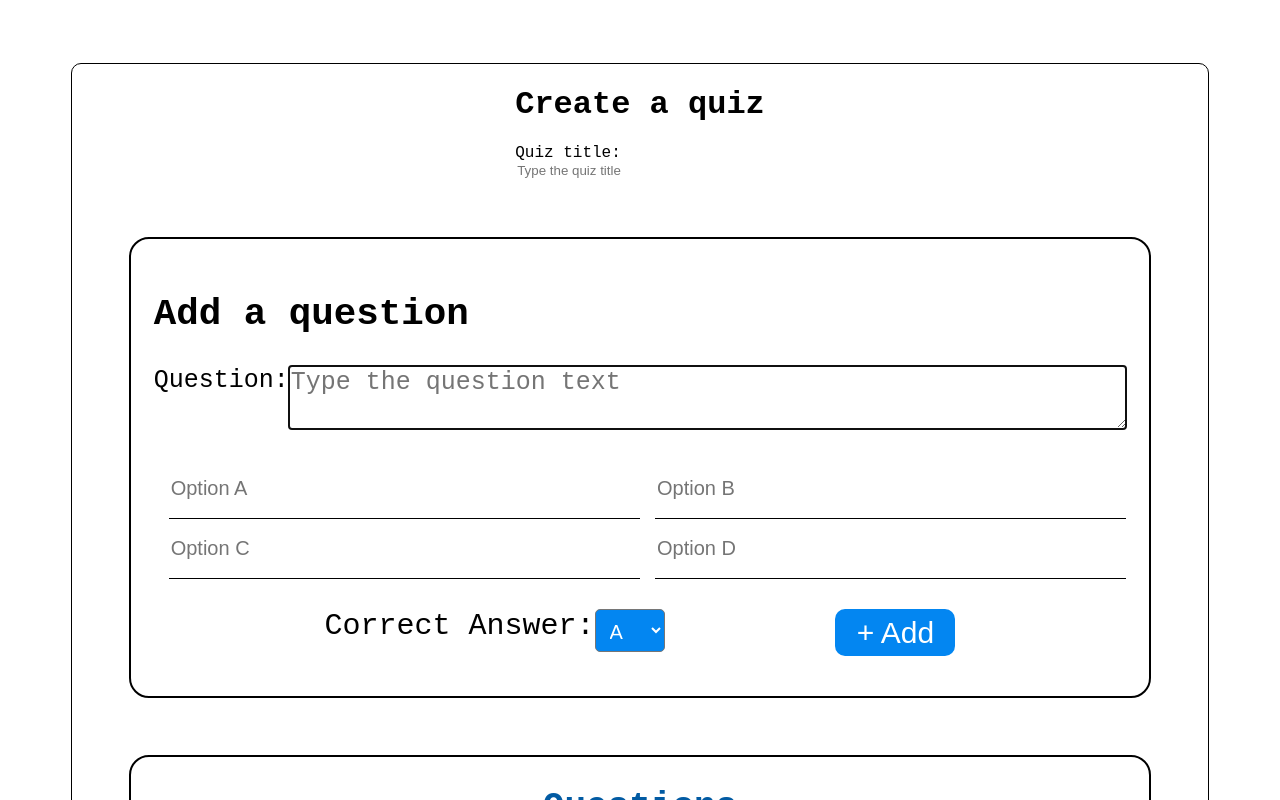
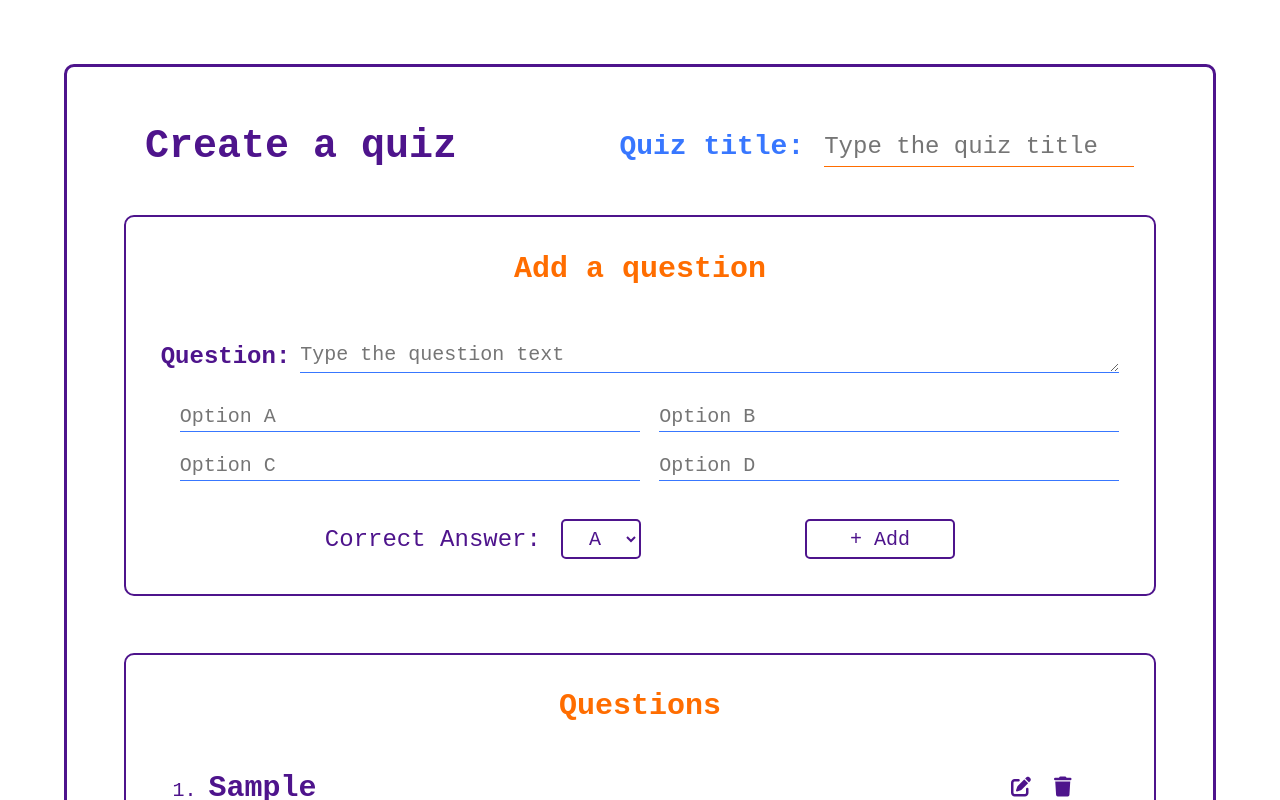
Before and after one commit to muhammadmohie/quizzy, a plain HTML site: page html/create-quiz.html in a window 1280 px wide. Both pictures are taken after typing "Sample", "Sample", "Sample", "Sample", "Sample" into the empty fields and a click on the button "+ Add". Shown: the top 800 px of the page. Drawn offline with Linux system fonts and the light colour scheme.

Commit message:
Update styling

```diff
--- a/styles/create-quiz.css
+++ b/styles/create-quiz.css
@@ -1,217 +1,232 @@
-*{
+* {
     box-sizing: border-box;
+    margin: 0;
+    padding: 0;
+    font-family: monospace, Helvetica, sans-serif;
 }
 
 :root {
-    --brand-color: #000;
-    font-family:monospace, Helvetica, sans-serif;
+    --primary-color: #4e148c;
+    --secondary-color: #ff6d00;
+    --tertiary-color: #18ccae;
+    --blue-color: #3877ff;
+    --red-color: #e8353e;
 }
-
-.container{
+.container {
     display: flex;
     flex-direction: column;
     align-items: center;
     width: 90%;
     margin: 5% auto;
-    border: 1px solid;
+    border: 3px solid var(--primary-color);
     border-radius: 10px;
 
 }
-.question-head{
-    font-size: 30px;
-    margin: 20px 0px;
-    padding: 0;
+.header-title {
+    width: 90%;
+    display: flex;
+    align-items: center;
+    justify-content: space-between;
+    font-weight: bold;
+    display: flex;
+    margin: 5% 5% 4% 5%;
+    color: var(--primary-color);
+    font-size: 24px;
+}
+.container-title {
+    color: var(--primary-color);
+    margin-left: 2%;
+    font-size: 40px;
+    text-align: center;
+}
+.quiz-title {
+    font-size: 28px;
+    color: var(--blue-color);
+    margin-right: 2%;
+    display: flex;
+    align-items: center;
+    width: 50%;
 }
 
-.create{
-    color: rgb(2, 91, 163);
+.quiz-name {
+    font-size: 24px;
+    margin-left: 20px;
+    width: 60%;
+    height: 40px;
+    color: var(--secondary-color);
+    border: none;
+    border-bottom: 1px solid var(--secondary-color);
+    outline: none;
 }
-.quiz{
-    color: rgb(3, 134, 241);
-}
-.legend{
-    align-self: center;
-    font-size: 40px;
-    align-self: center;
-    text-transform: uppercase;
-    margin-bottom: 0;
-    margin-top: 0;
-}
-.quiz-name{
-    display: flex;
-    justify-content: left;
-    flex-direction: row;
-    width:inherit;
-    padding-bottom: 1%;
-    border: none;
-
-}
-.quiz-name p{
-    font-size:25px;
-
-}
-.quiz-name input{
-
-    margin: none;
-    border-bottom: 1px solid;
-    padding-right: none;
-    display: inline-block;
-    width: 25%;
-    margin-top: 15px;
-    height: 60px;
-}
-.form-container{
-    border: 2px solid black;
-    border-radius: 20px;
+.form-container {
+    border: 2px solid var(--primary-color);
+    border-radius: 10px;
     display: flex;
     flex-direction: column;
-    font-size: 25px;
-    padding: 2%;
+    font-size: 20px;
+    padding: 3%;
     width: 90%;
-    margin: 5%;
-
+    margin: 0 5% 5% 5%;
 }
-.form-container input{
-    font-size:20px ;
+.form-title, .title-q {
+    margin-bottom: 3%;
+    color: var(--secondary-color);
+    text-align: center;
+}
+.row-name {
+    margin: 3% 0;
+}
+.row-name {
+    display: flex;
+    align-content: center;
+}
+.question-name {
+    color: var(--primary-color);
+    font-weight: bold;
+    font-size: 24px;
+}
+.question-input {
+    font-size: 20px;
+    height: 30px;
+    color: var(--blue-color);
+    border: none;
+    border-bottom: 1px solid var(--blue-color);
+    width: 90%;
+    outline: none;
+    margin-left: 10px;
+}
+.answers-row1{
+    display: flex;
+    margin-bottom: 2%;
+    height: 30px;
+}
+.answers-row1 input{
+    font-size: 20px;
+    width: 50%;
+    margin-left: 2%;
+    outline: none;
+}
+.answers-row2 {
+    display: flex;
+    margin-bottom: 4%;
+    height: 30px;
+}
+.answers-row2 input{
+    font-size: 20px;
+    width: 50%;
+    margin-left: 2%;
+    outline: none;
+}
+.answer {
+    border: none;
+    color: var(--blue-color);
+    border-bottom: 1px solid var(--blue-color);
 }
 
-.row-name{
+.sel {
     display: flex;
-
+    justify-content: center;
+    align-items: center;
 }
-.question-input{
+.right {
+    color: var(--primary-color);
+    font-size: 24px;
+    margin-right: 20px;
+}
+.select {
     border: none;
-    border-bottom: 1px solid black;
-    width: 90%;
-    font-size: 25px;
+    border-radius: 5px;
+    font-size: 20px;
+    color: var(--primary-color);
+    background-color: #fff;
+    border: 2px solid Var(--primary-color);
+    width: 80px;
+    height: 40px;
+    text-align: center;
+    padding: 0 5px;
+}
+.send {
+    width: 150px;
+    height: 40px;
+    font-size: 20px;
+    color: var(--primary-color);
+    background-color: #fff;
+    border: 2px solid Var(--primary-color);
+    border-radius: 5px;
+}
+.select:hover, .send:hover, .submit-btn:hover {
+    color: #fff;
+    background-color: var(--primary-color);
+}
+.row {
+    display: flex;
+    justify-content:space-evenly;
 }
 
-.answers-row1{
-    font-size: 30px;
+
+.questions-container {
+    width: 90%;
+    font-size: 20px;
+    margin: 0 5% 5% 5%;
+    word-break: break-word;
     display: flex;
-    margin-top: 30px;
-    height: 60px;
-
+    flex-direction: column;
+    padding: 3%;
+    border: 2px solid Var(--primary-color);
+    border-radius: 10px;
 }
-.answers-row1 input{
-    width: 50%;
-    margin-left: 15px;
-}
-.answers-row2{
-    font-size: 30px;
-    display: flex;
-    height: 60px;
-}
-.answers-row2 input{
-    width: 50%;
-    margin-left: 15px;
-}
-.answer{
-    border: none;
-    border-bottom: 1px solid;
-}
-.sel{
-    display: flex;
-    flex-direction: row;
-}
-.row{
-    display: flex;
-    justify-content: space-evenly;
-}
-.right{
-    font-size: 30px;
-
-}
-
-.select{
-    padding: 10px 10px;
-    border-radius: 5px;
-    font-size: 20px;
-    background-color:rgb(3, 134, 241);
-    color: white;
-    width: 70px;
-    height: 45%;
-    margin-top: 30px;
-}
-
-.send{
-    width: 120px;
-    font-size: 30px;
-    margin-top: 30px;
-    border: none;
-    background-color:rgb(3, 134, 241);
-    color: white;
-    border-radius: 10px;
-    height: 50%;
-
-}
-.send:focus{
-    background-color: rgb(2, 91, 163);
-}
-
-footer, .questions-container {
-    margin-left: 5%;
-    margin-right: 5%;
-    word-break: break-word;
-    width: 90%;
-    padding: 0 1%;
-}
-
 footer {
     display: flex;
     justify-content: center;
-    margin-bottom: 5px;
+    margin: 2% 0;
 }
-footer button{
-    margin: 5px;
-    height: 35px;
-    border-radius: 10px;
-    background-color:rgb(3, 134, 241);
-    color: white;
-
+.submit-btn {
+    width: 20%;
+    height: 50px;
+    margin: 0 2%;
+    font-size: 18px;
+    border-radius: 5px;
+    color: var(--primary-color);
+    background-color:#fff;
+    border: 2px solid Var(--primary-color);
+    cursor: pointer;
 }
-footer button:focus{
-    background-color:rgb(2, 91, 163);
-}
-.title-q{
-    text-align: center;
-    color: rgb(2, 91, 163);
-}
-.title-q span{
-    color: rgb(3, 134, 241);
-}
-.questions-container {
-    font-size: 150%;
-    border: 2px solid;
-    border-radius:20px ;
-    margin-bottom: 20px;
+.questions {
+    color: Var(--primary-color);
+    margin: 5%;
 }
 
-.question-title{
+.answer-list {
+    color: Var(--blue-color);
+    margin-left: 5%;
+}
+.question-title {
     display: flex;
-    flex-direction: row;
+    align-items: center;
     justify-content: space-between;
 }
-
-.question button{
+.question {
+    margin-bottom: 2%;
+}
+.question button {
     all: unset;
 }
-.question-title button{
-    margin-top: 35px;
+.title-buttons {
+    display: flex;
+    justify-content: space-between;
+    width: 7%;
 }
-
-.trash-can  :hover{
-    color: red;
+button.trash-can, button.answer-edit {
+    font-size: 20px;
+    color: var(--primary-color);
+}
+.trash-can:hover {
+    color: var(--red-color);
     cursor: pointer;
 }
-
-.answer-edit :hover{
-    color: darkgrey;
+.answer-edit:hover{
+    color: var(--blue-color);
     cursor: pointer;
-}
-.answer-edit :focus{
-    color: darkgrey;
-    background-color: darkgrey;
 }
 .answer-list li{
     list-style: upper-alpha;
@@ -220,7 +235,11 @@ footer button:focus{
     display: flex;
     justify-content: space-between;
 }
-
+.answer-row-cont {
+    display: flex;
+    align-items: center;
+    margin: 2% 0;
+}
 .hide {
     display: none;
 }
```
